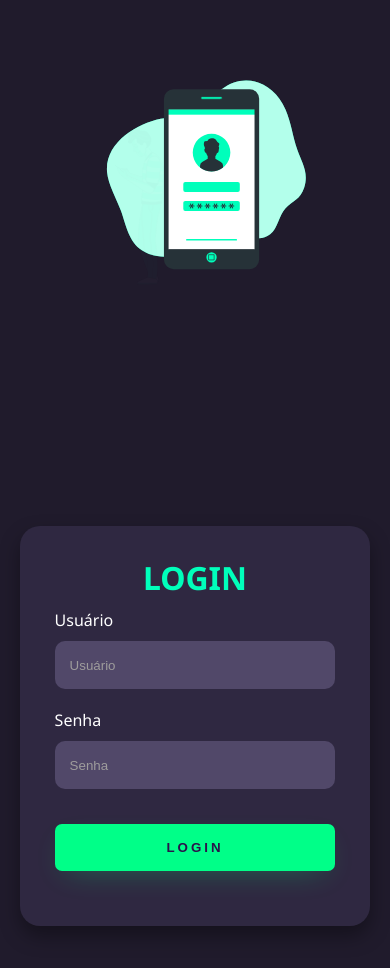
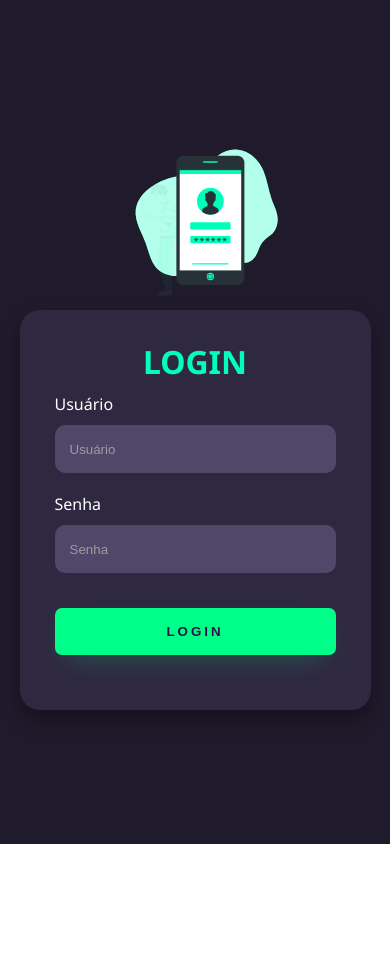
Before and after one commit to DiogoDuzac/Login02, a plain HTML site: page index.html in a window 390 px wide. After the commit the page ends 844 px from the top, so only its background shows below. Drawn offline with Linux system fonts and the light colour scheme.

Commit message:
Update media-queries.css

```diff
--- a/media-queries.css
+++ b/media-queries.css
@@ -13,39 +13,34 @@
 
 @media only screen and (max-width: 600px) {
 
-    body {
-        display: flex;
-        align-items: center;
-        justify-content: center;
+    body * {
+        box-sizing: border-box;
     }
 
     main {
         flex-direction: column;
-        width: 100%;
-        height: 100%;
     }
 
-   .left-login > h1 {
+    .left-login > h1{
         display: none;
     }
 
     .left-login {
-        width: 90%;
-        height: 50%;
-        box-sizing: border-box;
-        margin-top: 15%;
-   }
-
-   .card {
-        width: 80%;
+        width: 100%;
+        height: auto;
     }
 
     .right-login {
-        width: 90%;
+        width: 100%;
+        height: auto;
         margin: 0;
     }
 
     .left-image {
-        width: 70%;
+        width: 45vw;
+    }
+
+    .card {
+        width: 90%;
     }
 }
```
Lines whose indentation alone changed are shown as unchanged.
